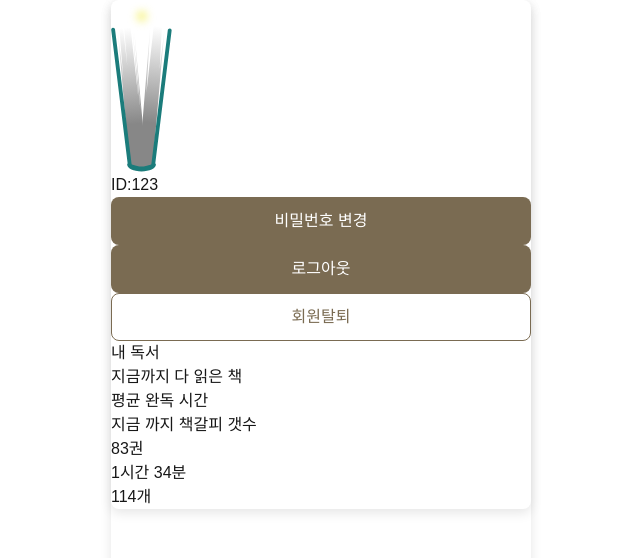
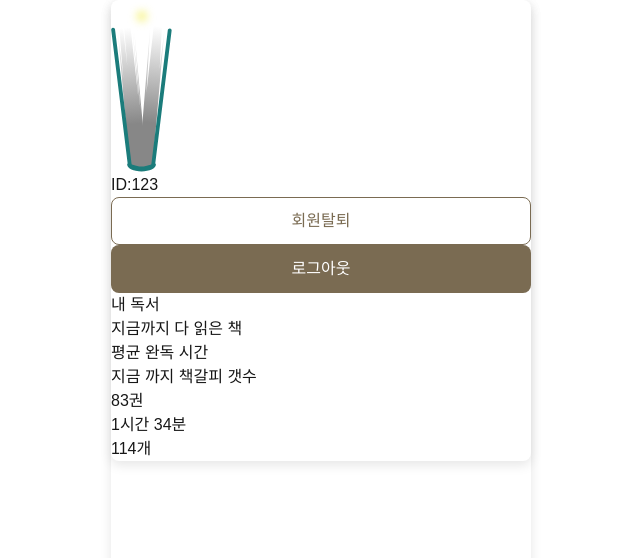
Before and after one commit to ryul00/3_Team_FE_final, a Next.js app: page /mypage in a window 1280 px wide. Shown: the top 558 px of the page, without its empty margins (319-959 px from the left). Built offline with nearby package versions, Linux system fonts and the light colour scheme.

Commit message:
Feat(mypage):로그아웃 기능 구현

```diff
--- a/src/app/actions/user.action.ts
+++ b/src/app/actions/user.action.ts
@@ -1,15 +1,20 @@
 "use server";
 
 import { fetchData } from "@/api/fetchData";
-import { getCookie, getCookies } from "cookies-next/server";
 import { redirect } from "next/navigation";
-import {cookies} from 'next/headers'
+import { cookies } from "next/headers";
 
 // 회원 탈퇴
 export const unLinkUser = async () => {
-    const cookieStore= await cookies()
-    console.log('유저액션',cookieStore);
-        const data = await fetchData("/auth/unlink", "GET");
-        console.log(data);
-        redirect("/loginpage");
-    }
+    const cookieStore = await cookies();
+    console.log("유저액션", cookieStore);
+    const data = await fetchData("/auth/unlink", "GET");
+    console.log(data);
+    redirect("/loginpage");
+};
+//로그아웃
+export const signOut = async () => {
+    const cookieStore = await cookies();
+    cookieStore.delete("accessToken");
+    redirect("/loginpage");
+};
--- a/src/app/mypage/UserInfoBox.tsx
+++ b/src/app/mypage/UserInfoBox.tsx
@@ -3,9 +3,8 @@ import CustomButton from "@/components/CustomButton";
 import CustomColumn from "@/components/CustomColumn";
 import CustomRow from "@/components/CustomRow";
 import StyledImg from "@/components/StyledImg";
-import { fetchData } from "@/api/fetchData";
 import { useState } from "react";
-import { unLinkUser } from "../actions/user.action";
+import { signOut, unLinkUser } from "../actions/user.action";
 const UserInfoBox = () => {
     const [isModalOpen, setIsModalOpen] = useState<Boolean>(false);
 
@@ -22,18 +21,15 @@ const UserInfoBox = () => {
             <CustomColumn>
                 {/* 유저 ID */}
                 <div className="text-[#E3C696] font-bold ">{`ID:${123}`}</div>
-                {/* 비밀번호 변경 버튼 */}
-                <CustomButton $backgroundColor="#7A6B52" $color="white" onClick={() => onModalHandler()}>
-                    <span className="font-bold">비밀번호 변경</span>
+               {/* 회원 탈퇴 버튼 */}
+               <CustomButton $color="#7A6B52" $border="1px solid #7A6B52" onClick={() => unLinkUser()}>
+                    <span className="font-bold">회원탈퇴</span>
                 </CustomButton>
                 {/* 로그아웃 버튼 */}
-                <CustomButton $backgroundColor="#7A6B52" $color="white">
+                <CustomButton $backgroundColor="#7A6B52" $color="white"  onClick={()=>signOut()}>
                     <span className="font-bold">로그아웃</span>
                 </CustomButton>
-                {/* 회원 탈퇴 버튼 */}
-                <CustomButton $color="#7A6B52" $border="1px solid #7A6B52" onClick={() => unLinkUser()}>
-                    <span className="font-bold">회원탈퇴</span>
-                </CustomButton>
+
                 {isModalOpen && <div className="bg-black text-white w-[300px] h-52 absolute right-1/3">모달</div>}
             </CustomColumn>
         </CustomRow>
```
